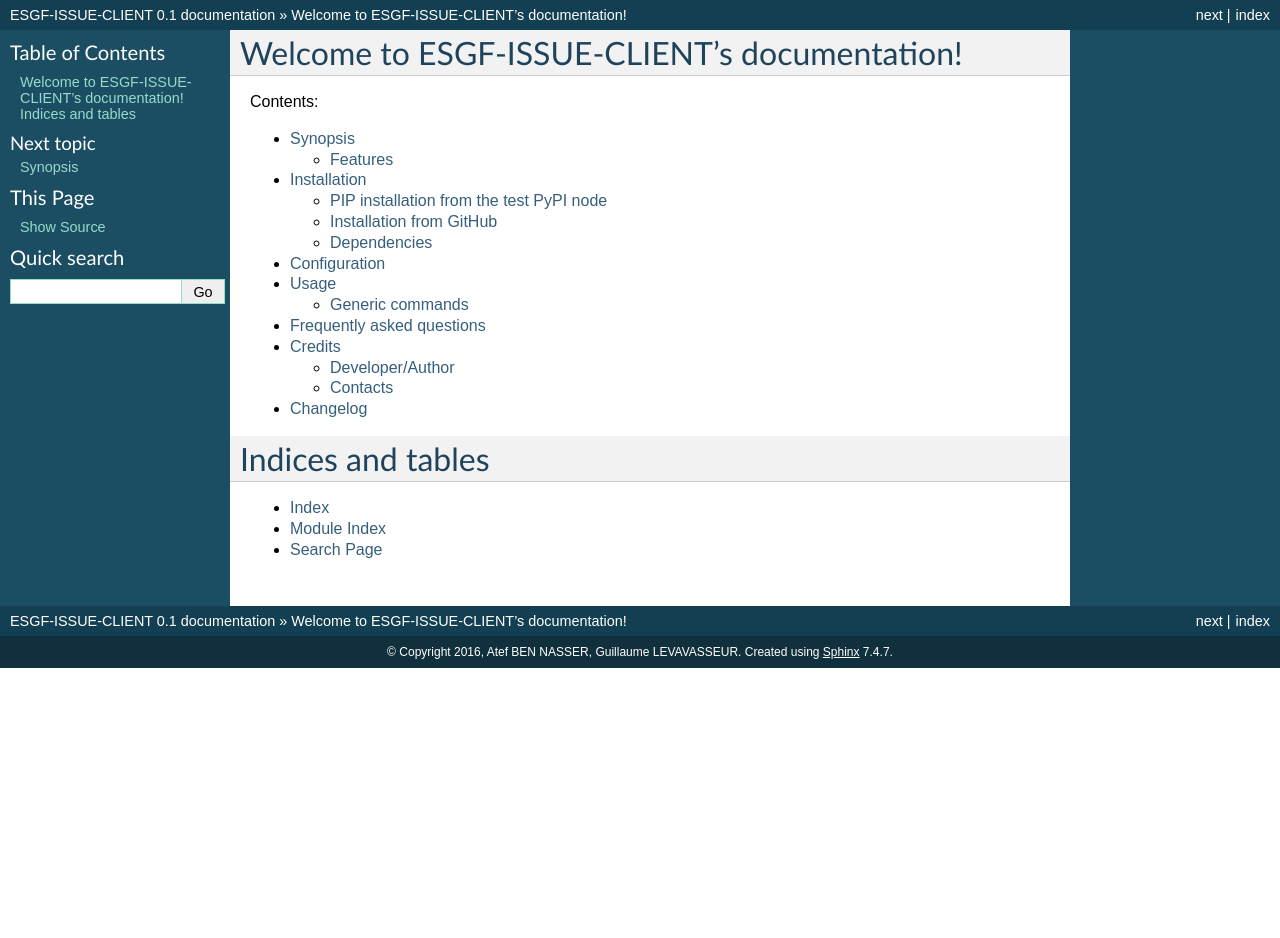
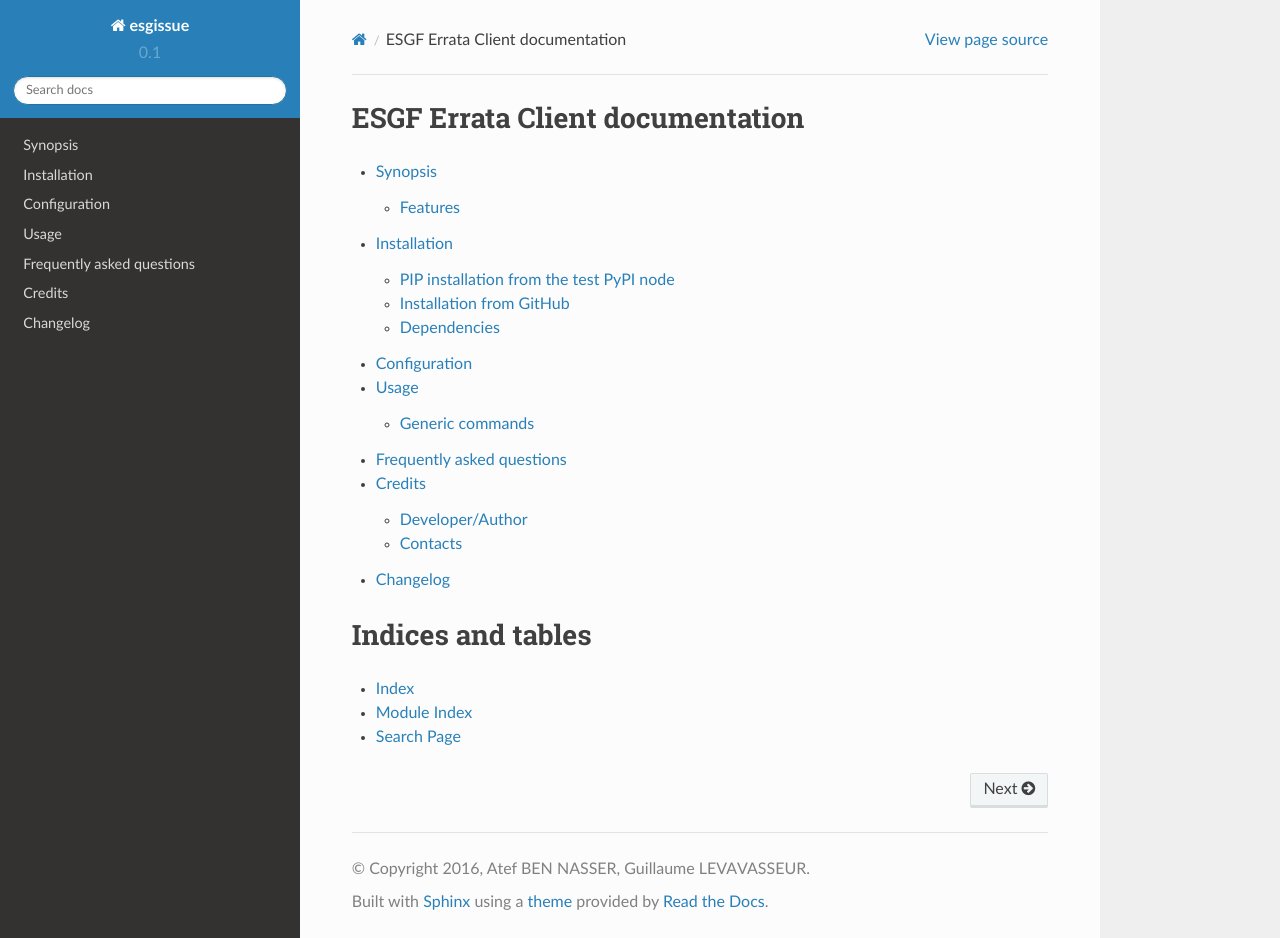
Before and after one commit to ES-DOC/esdoc-errata-client, a Sphinx documentation site: the page built from docs/index.rst, in a window 1280 px wide and 938 px high. Built offline with Sphinx 7.4.7 and the Read the Docs theme 2.0.0, drawn with Linux system fonts in a browser that asks for light colours.

Commit message:
doc update + github.io formatting

```diff
--- a/README.rst
+++ b/README.rst
@@ -1,3 +1,9 @@
+********
+esgissue
+********
+
+`See full documentation here <http://es-doc.github.io/esdoc-errata-client>`_
+
 Description
 -----------
 
--- a/docs/conf.py
+++ b/docs/conf.py
@@ -25,8 +25,11 @@
 
 # Add any Sphinx extension module names here, as strings. They can be extensions
 # coming with Sphinx (named 'sphinx.ext.*') or your custom ones.
-extensions = []
-
+extensions = [
+    'sphinx.ext.autodoc',
+    'sphinx.ext.viewcode',
+    'sphinxtogithub'
+]
 # Add any paths that contain templates here, relative to this directory.
 templates_path = ['_templates']
 
@@ -40,7 +43,7 @@
 master_doc = 'index'
 
 # General information about the project.
-project = u'ESGF-ISSUE-CLIENT'
+project = u'esgissue'
 copyright = u'2016, Atef BEN NASSER, Guillaume LEVAVASSEUR'
 
 # The version info for the project you're documenting, acts as replacement for
@@ -78,7 +81,7 @@
 
 # If true, sectionauthor and moduleauthor directives will be shown in the
 # output. They are ignored by default.
-#show_authors = False
+show_authors = True
 
 # The name of the Pygments (syntax highlighting) style to use.
 pygments_style = 'sphinx'
@@ -91,7 +94,9 @@
 
 # The theme to use for HTML and HTML Help pages.  See the documentation for
 # a list of builtin themes.
-html_theme = 'default'
+import sphinx_rtd_theme
+html_theme = 'sphinx_rtd_theme'
+html_theme_path = [sphinx_rtd_theme.get_html_theme_path()]
 
 # Theme options are theme-specific and customize the look and feel of a theme
 # further.  For a list of options available for each theme, see the
@@ -164,7 +169,7 @@
 #html_file_suffix = None
 
 # Output file base name for HTML help builder.
-htmlhelp_basename = 'ESGF-ISSUE-CLIENTdoc'
+htmlhelp_basename = 'esgissue_doc'
 
 
 # -- Options for LaTeX output --------------------------------------------------
@@ -183,7 +188,7 @@
 # Grouping the document tree into LaTeX files. List of tuples
 # (source start file, target name, title, author, documentclass [howto/manual]).
 latex_documents = [
-  ('index', 'ESGF-ISSUE-CLIENT.tex', u'ESGF-ISSUE-CLIENT Documentation',
+  ('index', 'esgissue.tex', u'esgissue Documentation',
    u'Atef BEN NASSER, Guillaume LEVAVASSEUR', 'manual'),
 ]
 
@@ -213,7 +218,7 @@
 # One entry per manual page. List of tuples
 # (source start file, name, description, authors, manual section).
 man_pages = [
-    ('index', 'esgf-issue-client', u'ESGF-ISSUE-CLIENT Documentation',
+    ('index', 'esgissue', u'esgissue Documentation',
      [u'Atef BEN NASSER, Guillaume LEVAVASSEUR'], 1)
 ]
 
@@ -227,8 +232,12 @@
 # (source start file, target name, title, author,
 #  dir menu entry, description, category)
 texinfo_documents = [
-  ('index', 'ESGF-ISSUE-CLIENT', u'ESGF-ISSUE-CLIENT Documentation',
-   u'Atef BEN NASSER, Guillaume LEVAVASSEUR', 'ESGF-ISSUE-CLIENT', 'One line description of project.',
+  ('index',
+   'esgissue',
+   u'esgissue Documentation',
+   u'Atef BEN NASSER, Guillaume LEVAVASSEUR',
+   'esgissue',
+   'One line description of project.',
    'Miscellaneous'),
 ]
 
@@ -240,3 +249,6 @@
 
 # How to display URL addresses: 'footnote', 'no', or 'inline'.
 #texinfo_show_urls = 'footnote'
+
+autodoc_member_order = 'bysource'
+autodoc_default_flags = ['members', 'private-members']
--- a/docs/index.rst
+++ b/docs/index.rst
@@ -1,12 +1,5 @@
-.. ESGF-ISSUE-CLIENT documentation master file, created by
-   sphinx-quickstart on Fri Sep 30 16:07:57 2016.
-   You can adapt this file completely to your liking, but it should at least
-   contain the root `toctree` directive.
-
-Welcome to ESGF-ISSUE-CLIENT's documentation!
-=============================================
-
-Contents:
+ESGF Errata Client documentation
+================================
 
 .. toctree::
    :maxdepth: 2
@@ -19,7 +12,6 @@
    credits
    log
 
-
 Indices and tables
 ==================
 
--- a/docs/installation.rst
+++ b/docs/installation.rst
@@ -66,8 +66,6 @@
 
 - `uuid <https://docs.python.org/2/library/uuid.html>`_
 
-- `requests <http://docs.python-requests.org/en/master/>`_
-
 - `string <https://docs.python.org/2/library/string.html>`_
 
 - `json <https://docs.python.org/2/library/json.html>`_
--- a/docs/usage.rst
+++ b/docs/usage.rst
@@ -291,7 +291,7 @@
 
 datasets.txt:
 
-.. code-block:: txt
+.. code-block:: none
 
     cmip5.output1.IPSL.IPSL-CM5A-MR.historical.mon.land.Lmon.r1i1p1#20111119
     cmip5.output1.IPSL.IPSL-CM5A-MR.historical.mon.land.Lmon.r2i2p2#20121212
@@ -366,7 +366,7 @@
 
 dataset.txt:
 
-.. code-block:: txt
+.. code-block:: none
 
     cmip5.output1.IPSL.IPSL-CM5A-MR.historical.mon.land.Lmon.r1i1p1#20111119
     cmip5.output1.IPSL.IPSL-CM5A-MR.historical.mon.land.Lmon.r2i2p2#20121212
```
Also changed, not shown: 2 other files.
